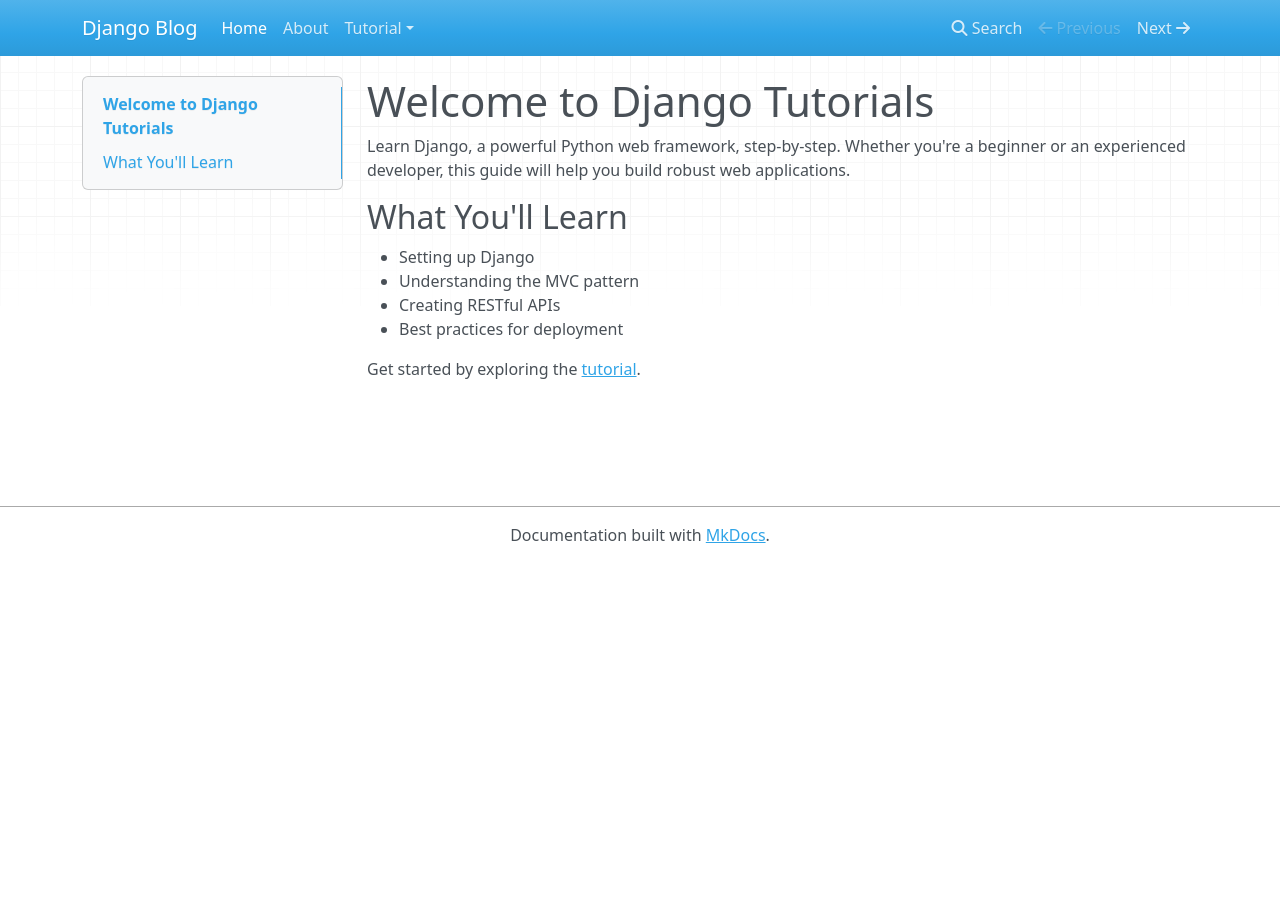
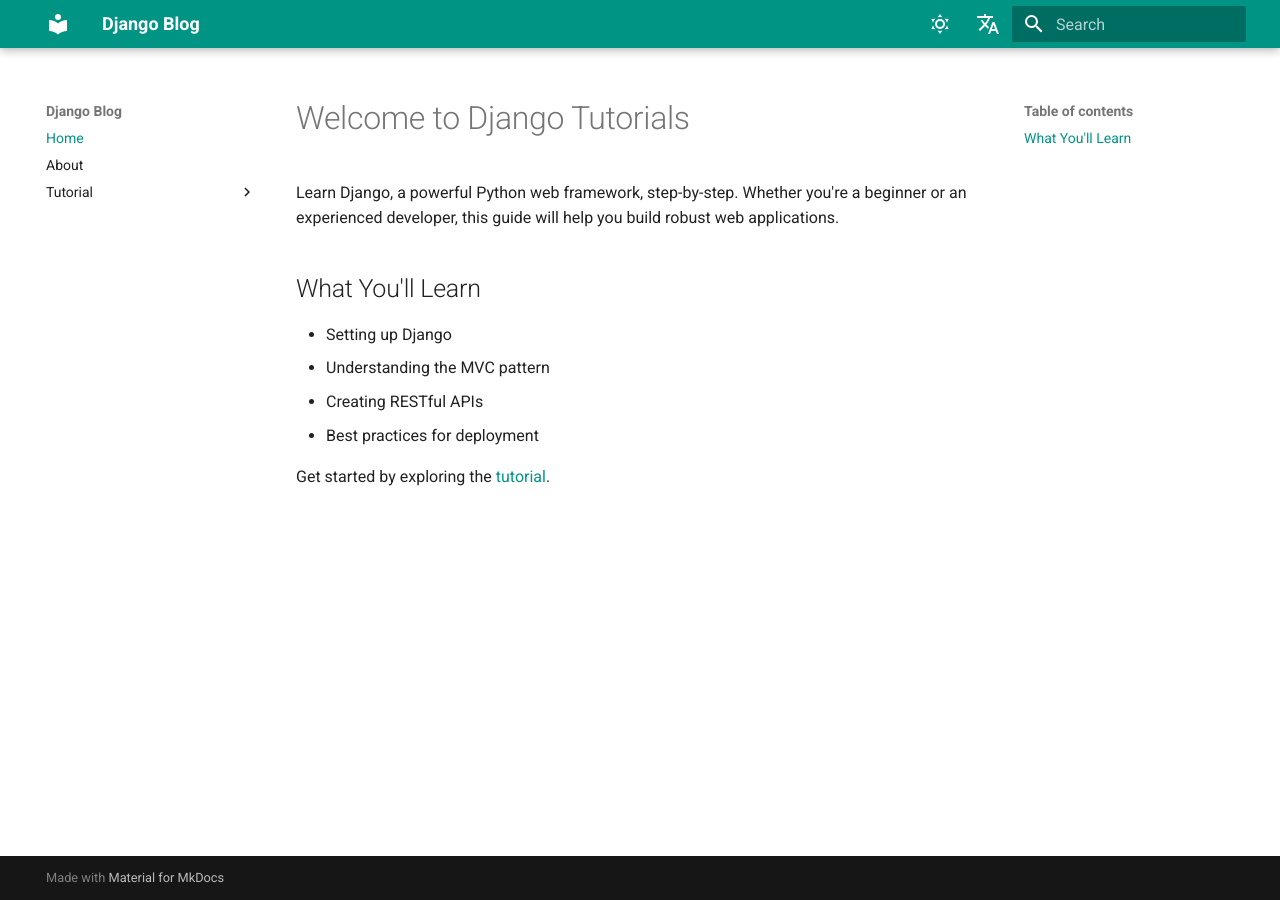
Before and after one commit to rocky2210/MkDocs_Codes, an MkDocs documentation site: the page built from blog/docs/index.md, in a window 1280 px wide. Built offline with MkDocs 1.6.1 and Material for MkDocs 9.7.7, drawn with Linux system fonts in a browser that asks for light colours; nearby versions of some CDN libraries; comment, search, counter and statistics services are not loaded.

Commit message:
Added theme and toogle

```diff
--- a/blog/mkdocs.yml
+++ b/blog/mkdocs.yml
@@ -1,4 +1,5 @@
-site_name: Django Blog
+site_name: Django Blog  # Title of your site
+site_author: "Rocky"        # Author of the documentation
 
 nav:
   - Home: index.md
@@ -8,3 +9,35 @@ nav:
       - Installation: tutorial/Installation.md
       - REST API: tutorial/Restapi.md
       - Conclusion: tutorial/Conclusion.md
+
+theme:
+  name: "material"
+  font:
+    code: Roboto Mono
+  palette:
+
+    # Palette toggle for light mode
+    - scheme: default
+      primary: "teal"
+      accent: deep-purple
+
+      toggle:
+        icon: material/weather-sunny
+        name: Switch to dark mode
+
+    # Palette toggle for dark mode
+    - scheme: slate
+      primary: "teal"
+      accent: deep-purple
+      toggle:
+        icon: material/weather-night
+        name: Switch to light mode
+
+extra:
+  alternate:
+    - name: English
+      link: /en/
+      lang: en
+    - name: Deutsch
+      link: /de/
+      lang: de
```
Also changed, not shown: blog/docs/images/logo.png (added).
